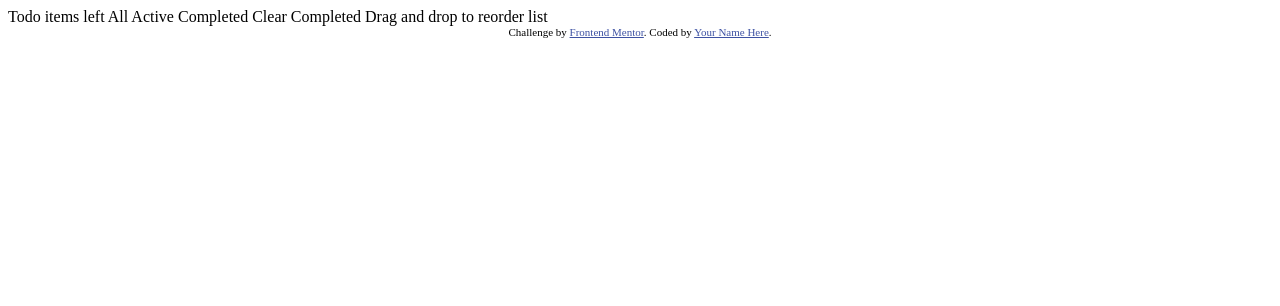
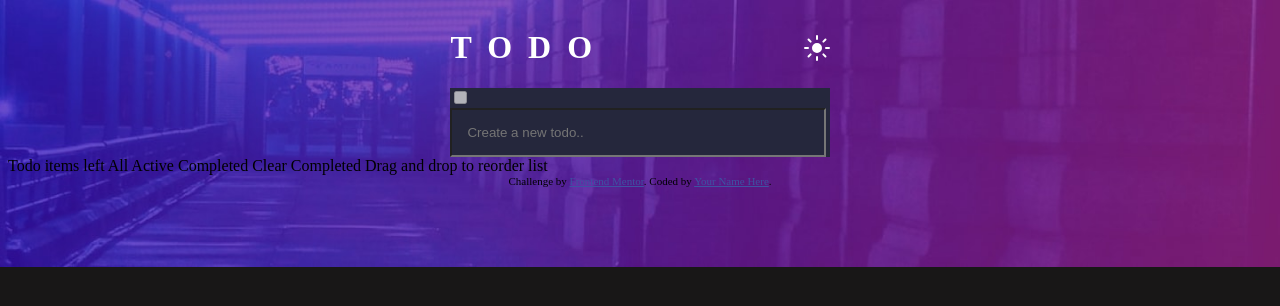
Before and after one commit to GoatBass/todo-app, a plain HTML site: page index.html in a window 1280 px wide. Drawn offline with Linux system fonts and the light colour scheme.

Commit message:
Second commit, structure a bit implemented

```diff
--- a/css/main.css
+++ b/css/main.css
@@ -0,0 +1,53 @@
+:root {
+    --bright-blue: hsl(220, 98%, 61%);
+
+    /* Dark theme */
+    --very-dark-blue: hsl(235, 21%, 11%);
+    --very-dark-desaturated-blue: hsl(235, 24%, 19%);
+    --light-grayish-blue: hsl(234, 39%, 85%);
+    --light-hrayish-bluer-hover: hsl(236, 33%, 92%);
+    --dark-grayish-blue: hsl(234, 11%, 52%);
+    --very-dark-grayish-blue: hsl(233, 14%, 35%);
+    --very-dark-grayish-blue-two: hsl(237, 14%, 26%);
+
+
+}
+
+body {
+    background: rgb(24, 23, 23) url("/images/bg-desktop-dark.jpg") no-repeat center top;
+    background-size: cover;
+}
+
+.container {
+    margin: 0 auto;
+    width: 30%;
+    color: white;
+}
+
+.head {
+    display: flex;
+    flex-direction: row;
+    text-align: center;
+    justify-content: space-between;
+}
+
+.head > img {
+    align-self: center;
+}
+
+.toadd {
+    background-color: var(--very-dark-desaturated-blue);
+}
+
+input {
+    background-color: inherit;
+    padding: 15px;
+}
+
+#addTodo {
+    width: 90%;
+}
+
+h1 {
+    letter-spacing: 1rem;
+}
--- a/index.html
+++ b/index.html
@@ -17,7 +17,21 @@
   </style>
 </head>
 <body>
+  <main>
+    <div class="container">
+      <div class="head">
+        <h1>TODO</h1>
+        <img src="/images/icon-sun.svg" alt="">
+      </div>
+      <div class="toadd">
+        <input type="checkbox" disabled>
+        <input type="text" name="add" id="addTodo" placeholder="Create a new todo..">
+      </div>
+      <div>
 
+      </div>
+    </div>
+  </main>
   Todo
 
   <!-- Add dynamic number --> items left
```
